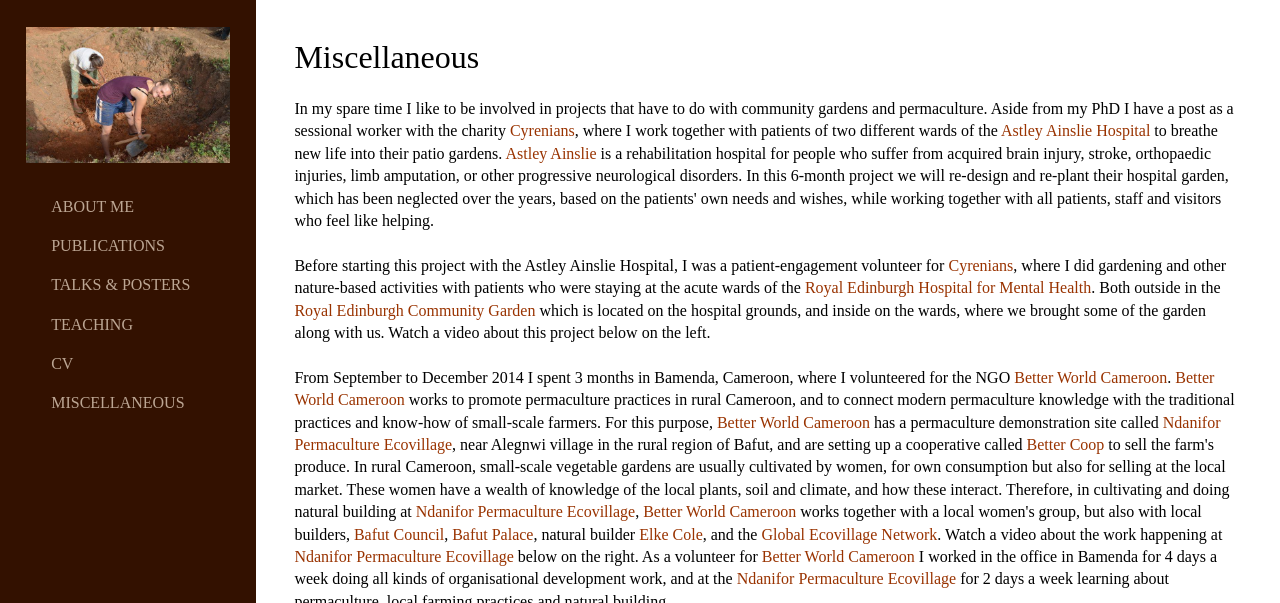
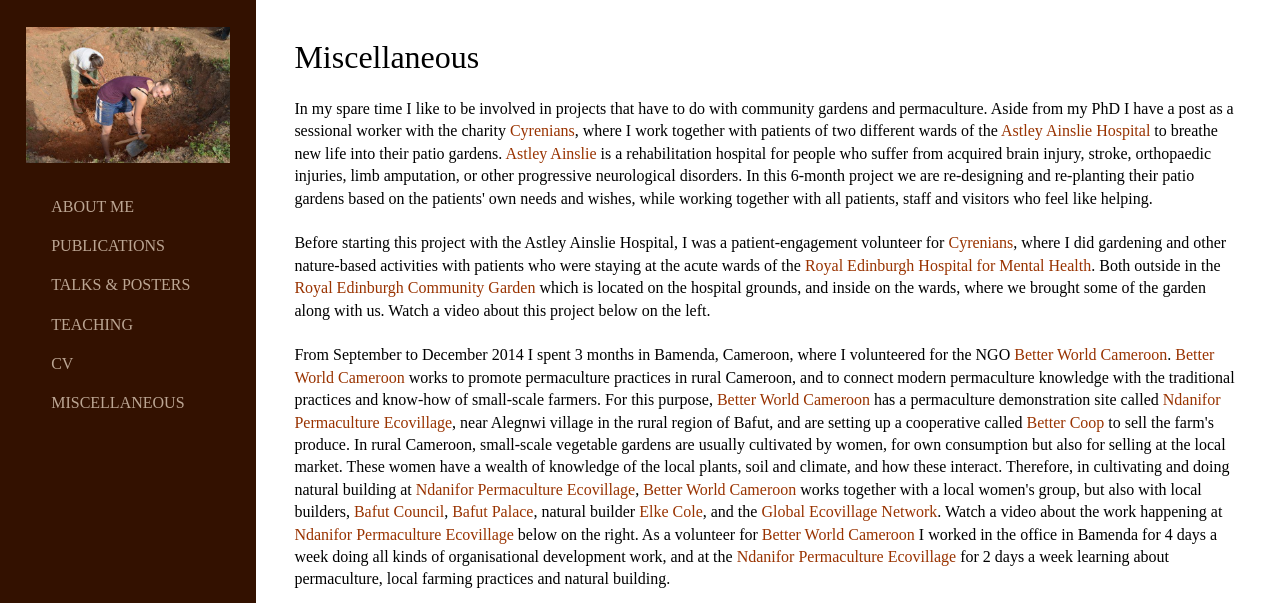
Before and after one commit to marieke-woensdregt/marieke-woensdregt.github.io, a Jekyll site: the page built from misc/index.html, in a window 1280 px wide and 900 px high, cut to the strip 0-603 px from the top of the window. Built offline with Jekyll 4.4.1, drawn with Linux system fonts in a browser that asks for light colours.

Commit message:
Update index.html

```diff
--- a/misc/index.html
+++ b/misc/index.html
@@ -13,9 +13,8 @@
 		<a href="http://www.nhslothian.scot.nhs.uk/GoingToHospital/Locations/AstleyAinslieHospital/Pages/default.aspx">Astley Ainslie</a>
 		is a rehabilitation hospital for people who suffer from
 		acquired brain injury, stroke, orthopaedic injuries, limb amputation, or other progressive neurological disorders.
-		In this 6-month project we will re-design and re-plant their hospital garden, which has been neglected over the years,
-		based on the patients' own needs and wishes, while working together with all patients, staff and visitors who feel
-		like helping.
+		In this 6-month project we are re-designing and re-planting their patio gardens based on the patients' own needs and
+		wishes, while working together with all patients, staff and visitors who feel like helping.
 
 		<br />
 		<br />
```
